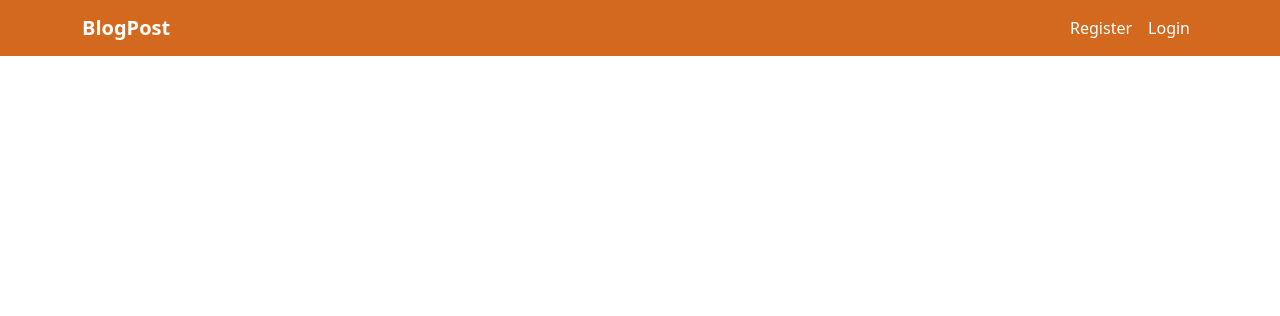
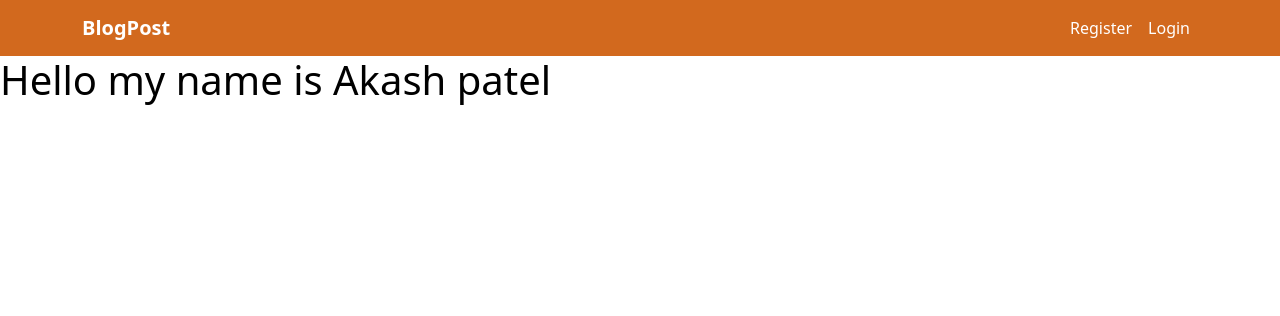
Before and after one commit to MrSky099/BlogPost, a Django app: page /home/ in a window 1280 px wide. Shown: the top 316 px of the page. Run offline with Django 5.2, Linux system fonts and the light colour scheme.

Commit message:
add h1 tag

```diff
--- a/myapp/templates/index.html
+++ b/myapp/templates/index.html
@@ -86,7 +86,7 @@
             </div>
         </div>
     </nav>
-
+    <h1>Hello my name is Akash patel</h1>
     <!-- Bootstrap Bundle with Popper -->
     <script src="https://cdn.jsdelivr.net/npm/bootstrap@5.3.0-alpha1/dist/js/bootstrap.bundle.min.js"></script>
 </body>
```
Also changed, not shown: db.sqlite3.
